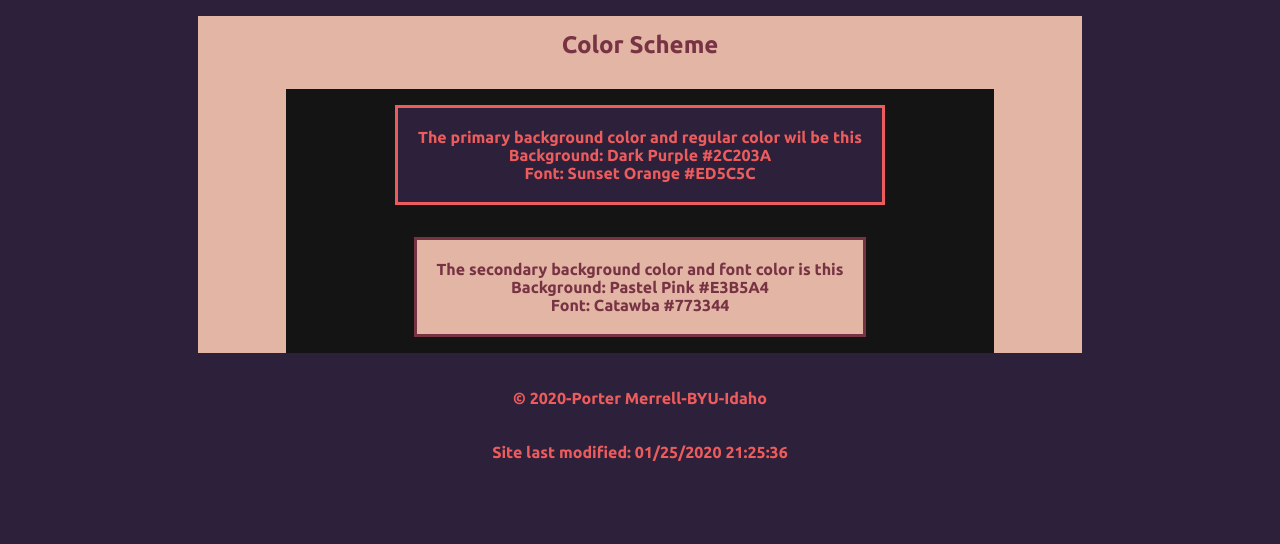
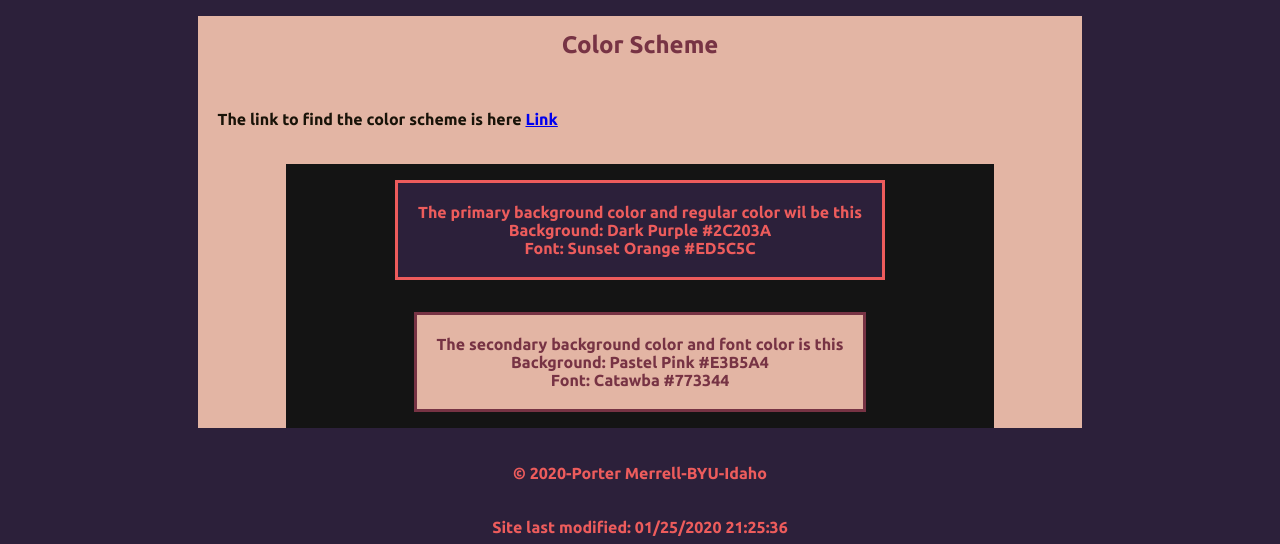
Before and after one commit to Jingdobi/Jingdobi.github.io, a plain HTML site: page lesson3/color-scheme.html in a window 1280 px wide. Shown: the part 390-934 px from the top of the page. Before the commit the page ends 859 px from the top, so only its background shows below. Drawn offline with Linux system fonts and the light colour scheme.

Commit message:
Added color palette link

```diff
--- a/lesson3/color-scheme.html
+++ b/lesson3/color-scheme.html
@@ -35,6 +35,7 @@
     <main>
         <article>
         <h2>Color Scheme</h2>
+        <p>The link to find the color scheme is here <a href="https://coolors.co/2c203a-ed5c5c-191308-773344-e3b5a4">Link</a></p>
             <div id="color_test">
                 <p class="color_desc1">The primary background color and regular color wil be this<br>
                     Background: Dark Purple  #2C203A<br>
```
